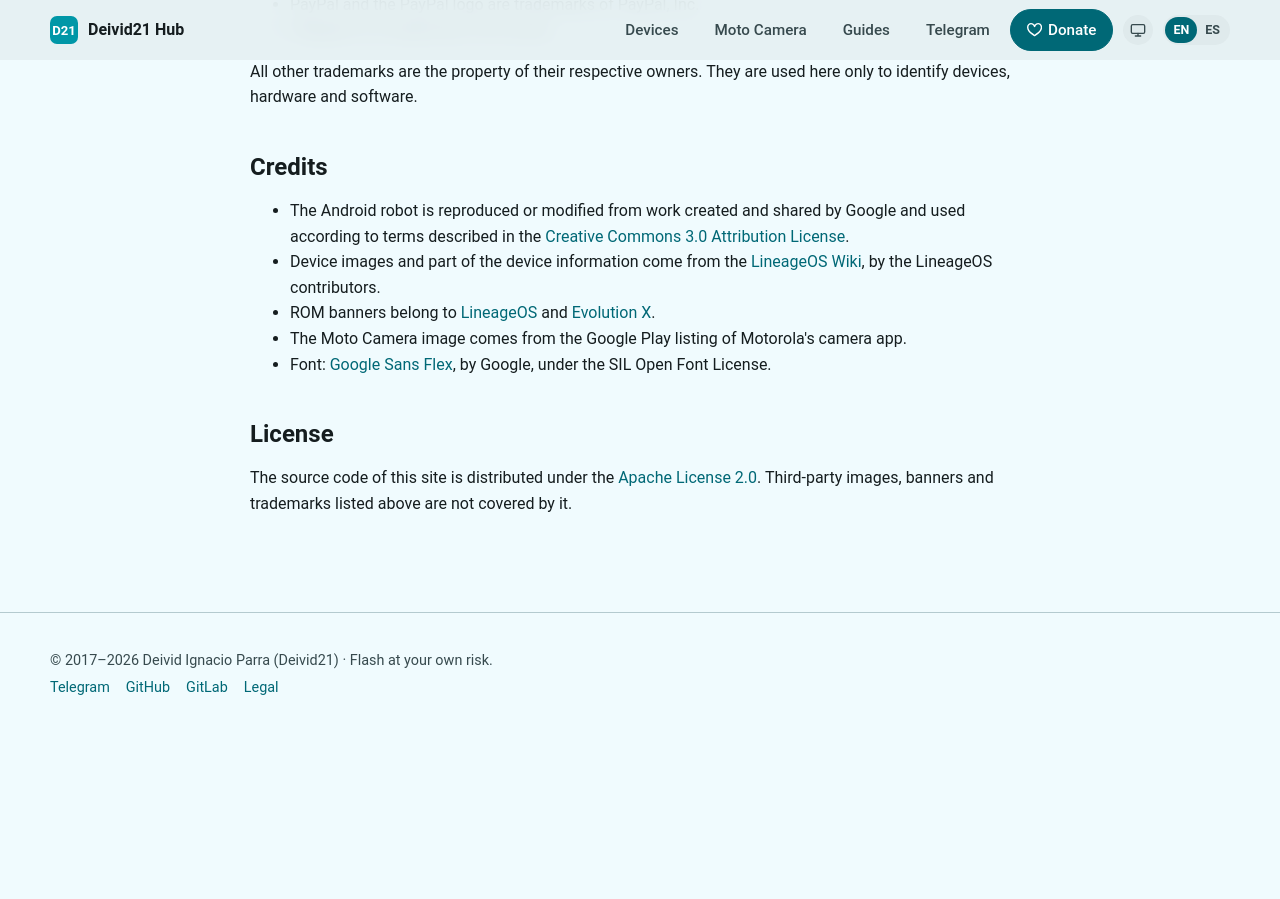
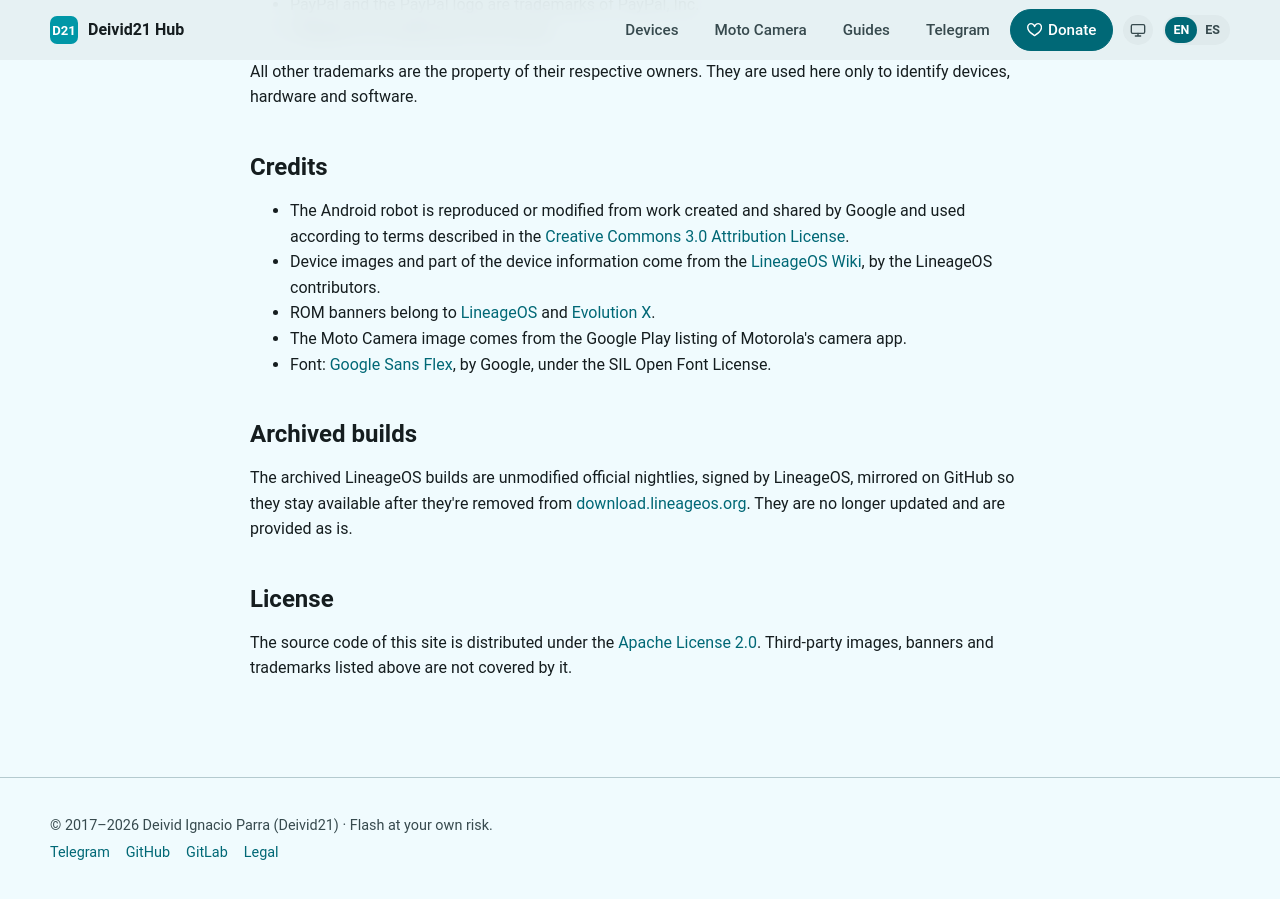
Before and after one commit to Deivid21/deivid21.github.io, a Jekyll site: the page built from _pages/legal.html, in a window 1280 px wide and 900 px high, scrolled down 658 px. Built offline with Jekyll 4.4.1, drawn with Linux system fonts in a browser that asks for light colours; some web fonts are replaced; before the commit the page ends 1393 px from its top, so only the background shows below that.

Commit message:
docs: explain archived LineageOS builds on the legal page
Co-Authored-By: Claude Opus 5.5 <noreply@anthropic.com>

```diff
--- a/_pages/legal.html
+++ b/_pages/legal.html
@@ -54,6 +54,9 @@ description: Trademarks, credits and disclaimer of Deivid21 Hub.
         <li>Font: <a href="https://fonts.google.com/specimen/Google+Sans+Flex" target="_blank" rel="noopener">Google Sans Flex</a>, by Google, under the SIL Open Font License.</li>
       </ul>
 
+      <h2>Archived builds</h2>
+      <p>The archived LineageOS builds are unmodified official nightlies, signed by LineageOS, mirrored on GitHub so they stay available after they're removed from <a href="https://download.lineageos.org/" target="_blank" rel="noopener">download.lineageos.org</a>. They are no longer updated and are provided as is.</p>
+
       <h2>License</h2>
       <p>The source code of this site is distributed under the <a href="https://github.com/Deivid21/deivid21.github.io/blob/main/LICENSE" target="_blank" rel="noopener">Apache License 2.0</a>. Third-party images, banners and trademarks listed above are not covered by it.</p>
     </div>
@@ -89,6 +92,9 @@ description: Trademarks, credits and disclaimer of Deivid21 Hub.
         <li>Fuente: <a href="https://fonts.google.com/specimen/Google+Sans+Flex" target="_blank" rel="noopener">Google Sans Flex</a>, de Google, bajo la SIL Open Font License.</li>
       </ul>
 
+      <h2>Builds archivadas</h2>
+      <p>Las builds archivadas de LineageOS son nightlies oficiales sin modificar, firmadas por LineageOS, respaldadas en GitHub para que sigan disponibles después de ser retiradas de <a href="https://download.lineageos.org/" target="_blank" rel="noopener">download.lineageos.org</a>. Ya no se actualizan y se entregan tal cual.</p>
+
       <h2>Licencia</h2>
       <p>El código fuente de este sitio se distribuye bajo la <a href="https://github.com/Deivid21/deivid21.github.io/blob/main/LICENSE" target="_blank" rel="noopener">Licencia Apache 2.0</a>. Las imágenes, banners y marcas de terceros mencionados arriba no están cubiertos por ella.</p>
     </div>
```
